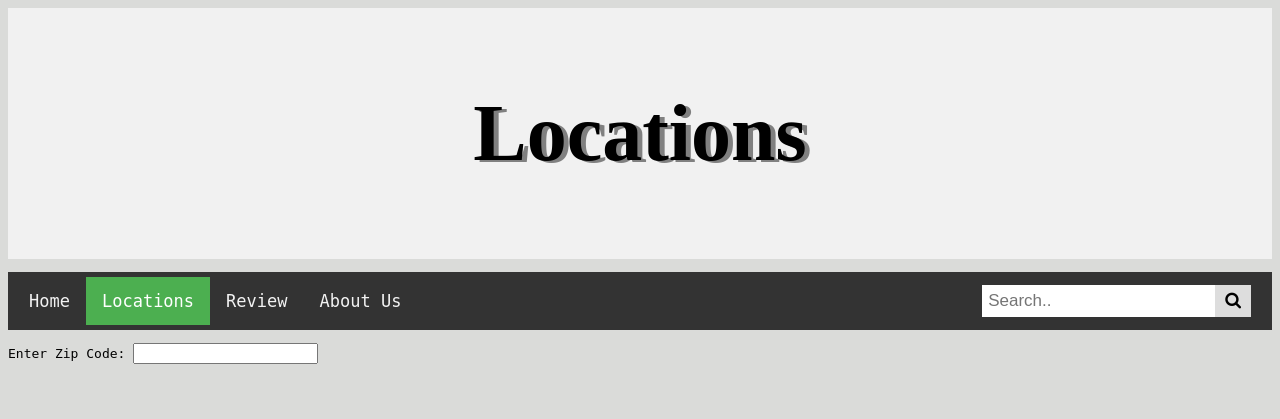
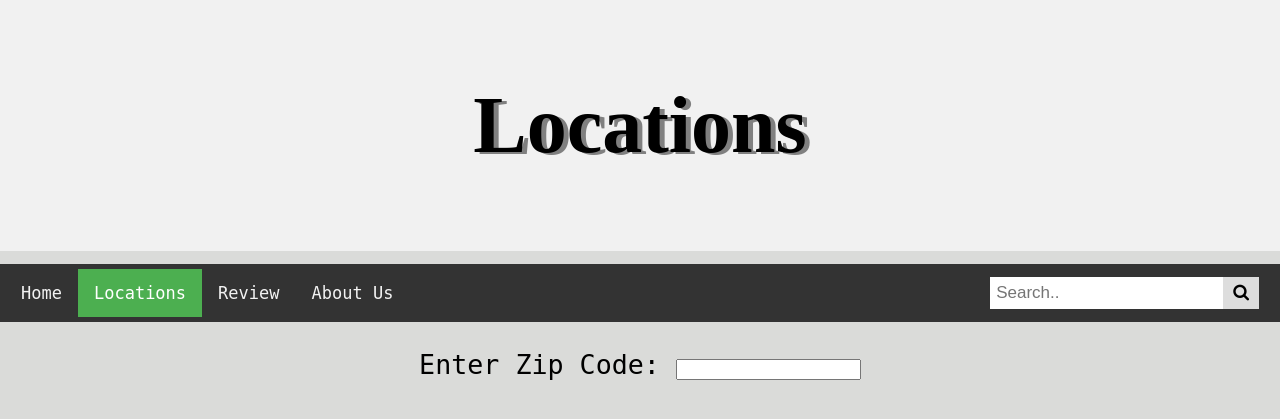
Before and after one commit to CarlosM10011/snap-cycle, a Python web app: template src/templates/location.html in a window 1280 px wide. Shown: the top 419 px of the page. Run offline with Jinja, Linux system fonts and the light colour scheme; the template is opened without the code that fills it, so the values that code supplies are empty.

Commit message:
updated nav bar

```diff
--- a/src/css/style.css
+++ b/src/css/style.css
@@ -12,7 +12,7 @@ ul {
     background-image: url("https://www.psychologicalscience.org/redesign/wp-content/uploads/2016/08/PAFF_042417_motivatingecobehavior-609x419.jpg");
 
     /* Set a specific height */
-    min-height: 500px;
+    min-height: 700px;
 
     /* Create the parallax scrolling effect */
     background-attachment: fixed;
@@ -26,13 +26,18 @@ ul {
     background-image: url("https://www.hydroblast.co.uk/wp-content/uploads/2014/06/environmently-friendly-banner.jpg");
 
     /* Set a specific height */
-    min-height: 300px;
+    min-height: 700px;
 
     /* Create the parallax scrolling effect */
     background-attachment: fixed;
     background-position: center;
     background-repeat: no-repeat;
     background-size: cover;
+}
+
+body {
+  margin: 0;
+  /* font-size: 28px; */
 }
 
 .header {
@@ -127,6 +132,19 @@ h2{
 #navbar a.active {
   background-color: #4CAF50;
   color: white;
+}
+
+.content{
+  padding: 16px;
+}
+
+.zip{
+  font-size: 20pt;
+  text-align: center;
+}
+
+input{
+
 }
 
 .sticky {
--- a/src/js/script.js
+++ b/src/js/script.js
@@ -3,7 +3,7 @@ sticky = 0;
 window.onload = function () {
 
     let navbar = document.getElementById("navbar");
-   sticky = navbar.offsetTop;
+    sticky = navbar.offsetTop;
     window.onscroll = function () { myFunction() };
 }
 
--- a/src/templates/index.html
+++ b/src/templates/index.html
@@ -14,7 +14,7 @@
     <!-- <img id="logo" src="/css/snapcycle.jpg">  -->
     <h1>Snap-Cycle </h1>
   </div>
-  <ul class="topnav" id="navbar">
+  <ul class="topnav" id="navbar" style="margin-top: 0px; margin-bottom: 0px;">
     <li><a class="active" href="/" href="javascript:void(0)">Home</a></li>
     <li><a href="/location" href="javascript:void(0)">Locations</a></li>
     <li><a href="/reviews" href="javascript:void(0)">Review</a></li>
@@ -56,7 +56,6 @@
   <!-- </ul> -->
 
   <div class="parallax"></div>
-
     <div class="content">
       <h2>Heading</h2>
       <p>
```
